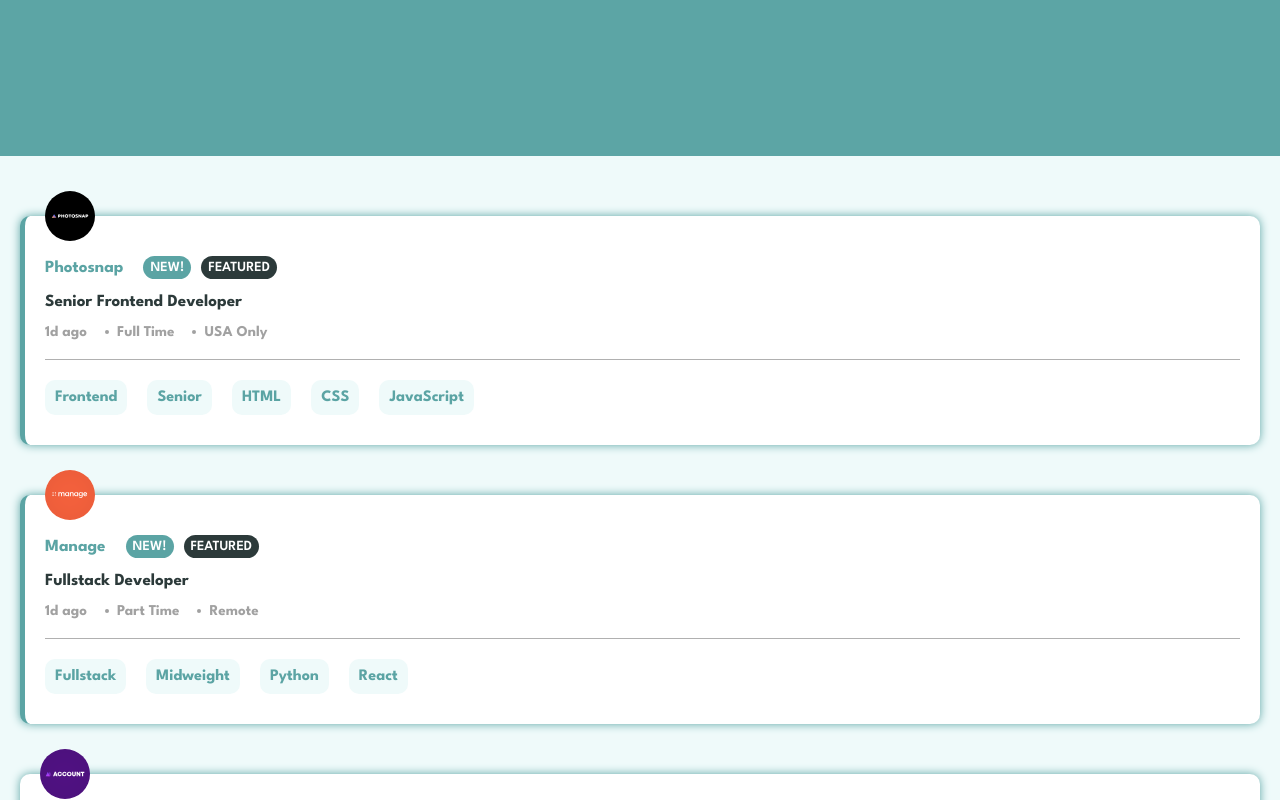
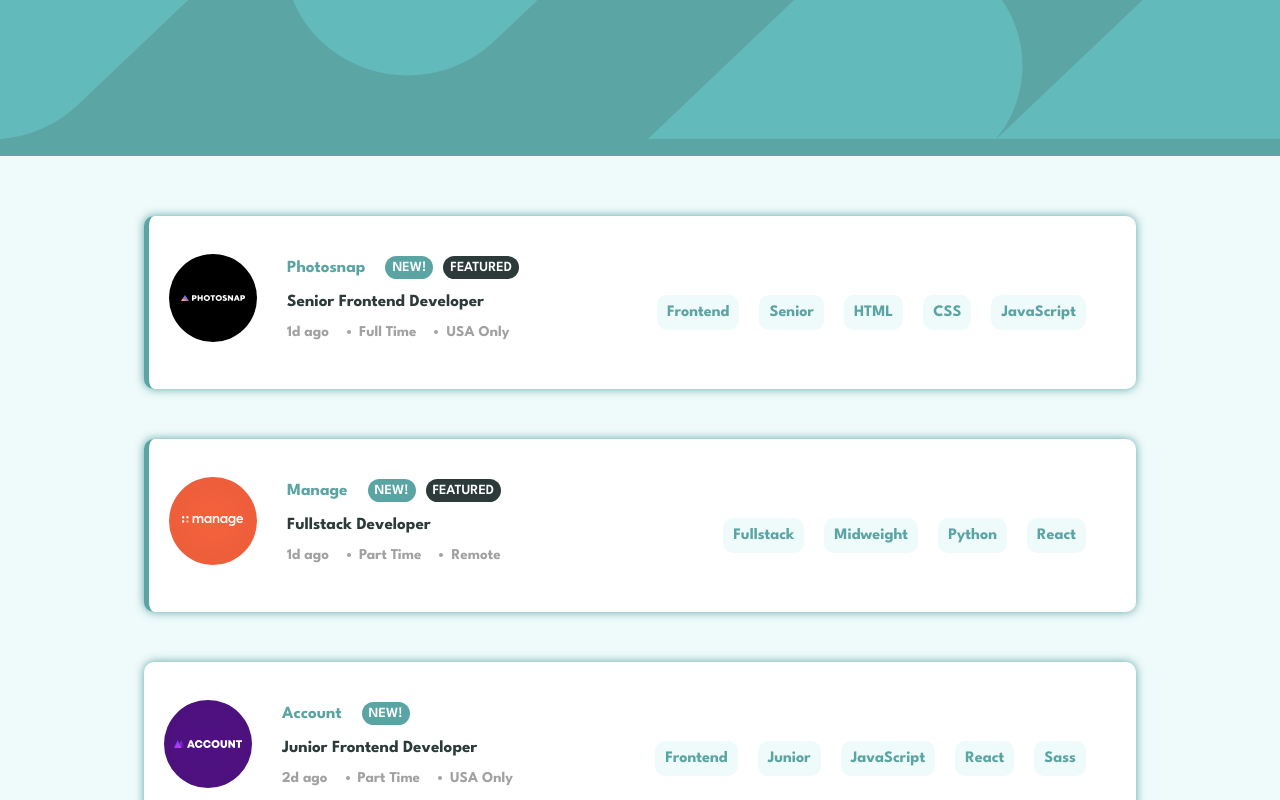
Before and after one commit to Diego2Drm/static-job-listinings-master, a React (Vite) app: page / in a window 1280 px wide. Shown: the top 800 px of the page. Built offline with nearby package versions, Linux system fonts and the light colour scheme.

Commit message:
Desktop Design

```diff
--- a/src/Layout.jsx
+++ b/src/Layout.jsx
@@ -1,6 +1,6 @@
 import React from "react"
 import ImgMb from "./assets/images/bg-header-mobile.svg"
-// import ImgDp from "./assets/images/bg-header-desktop.svg"
+import ImgDp from "./assets/images/bg-header-desktop.svg"
 import styled from "styled-components"
 import { Theme } from "./GlobalStyle"
 
@@ -18,25 +18,26 @@ height: 15.6rem;
 const ImgMobile = styled.img`
 position: absolute;
 display: flex;
-@media (min-width: 768px) {
+width: 100%;
+@media (min-width: 1024px) {
   display: none;
 }
 `
-// const ImgDesktop = styled.img`
-// position: absolute;
-// display: none;
-// @media (min-width: 768px) {
-//   display: flex;
-//   width: 100%;
-// }
-// `
+const ImgDesktop = styled.img`
+position: absolute;
+display: none;
+@media (min-width: 1024px) {
+  display: flex;
+  width: 100%;
+}
+`
 
 const Layout = ({ children }) => {
   return (
     <>
       <ContainerImgs>
         <ImgMobile src={ImgMb} alt="image-background-mobile" />
-        {/* <ImgDesktop src={ImgDp} alt="image-background-mobile" /> */}
+        <ImgDesktop src={ImgDp} alt="image-background-mobile" />
       </ContainerImgs>
       <Section>
         {children}
--- a/src/components/Card/index.jsx
+++ b/src/components/Card/index.jsx
@@ -4,10 +4,21 @@ import { Article, PositionDiv, RoleDiv } from "./styles";
 import styled from "styled-components";
 import { Theme } from "../../GlobalStyle";
 
+const ContainerCompanyDiv = styled.div`
+@media (min-width: 768px){
+  display: flex;
+  align-items: center;
+  gap: 3rem;
+}
+`
 const LogoImg = styled.img`
 width: 5rem;
 position: absolute;
 top: -5.5rem;
+@media (min-width: 768px){
+  position: static;
+  width: initial;
+}
 `
 const CompanyDiv = styled.div`
 display: flex;
@@ -98,7 +109,9 @@ const Card = () => {
       {info.map(item => (
         <Article key={item.id}>
           <PositionDiv>
+            <ContainerCompanyDiv>
               <LogoImg src={item.logo} alt={item.position} />
+              <div>
                 <CompanyDiv>
                   <CompanyP>{item.company}</CompanyP>
                   {item.new && <NewSpan>New!</NewSpan>}{item.featured && <FeaturesSpan>featured</FeaturesSpan>}
@@ -109,7 +122,10 @@ const Card = () => {
                   <MoreInfoP>{item.contract}</MoreInfoP>
                   <MoreInfoP>{item.location}</MoreInfoP>
                 </MoreInfoDiv>
+              </div>
+            </ContainerCompanyDiv>
           </PositionDiv>
+
           <RoleDiv>
             <RoleP>{item.role}</RoleP>
             <RoleP>{item.level}</RoleP>
--- a/src/components/Card/styles.js
+++ b/src/components/Card/styles.js
@@ -12,12 +12,21 @@ export const Article = styled.article`
 &:nth-child(1), &:nth-child(2){
 border-left: .5rem solid ${Theme.colors.DesaturatedDarkCyan};
 }
+@media (min-width: 768px){
+  width: 80%;
+  margin: 0 auto 5rem;
+  flex-direction: row;
+  align-items: center;
+}
 `
 export const PositionDiv = styled.div`
 width: 100%;
 position: relative;
 padding-bottom: 1rem;
 border-bottom: 1px solid #b0b0b0;
+@media (min-width: 768px){
+border-bottom: none;
+}
 `
 export const RoleDiv = styled.div`
 padding-top: 2rem;
@@ -25,4 +34,8 @@ padding-top: 2rem;
 display: flex;
 flex-wrap: wrap;
 gap: 2rem;
+@media (min-width: 768px) {
+  justify-content: end;
+  padding-right: 3rem;
+}
 `
```
Lines whose indentation alone changed are shown as unchanged.
